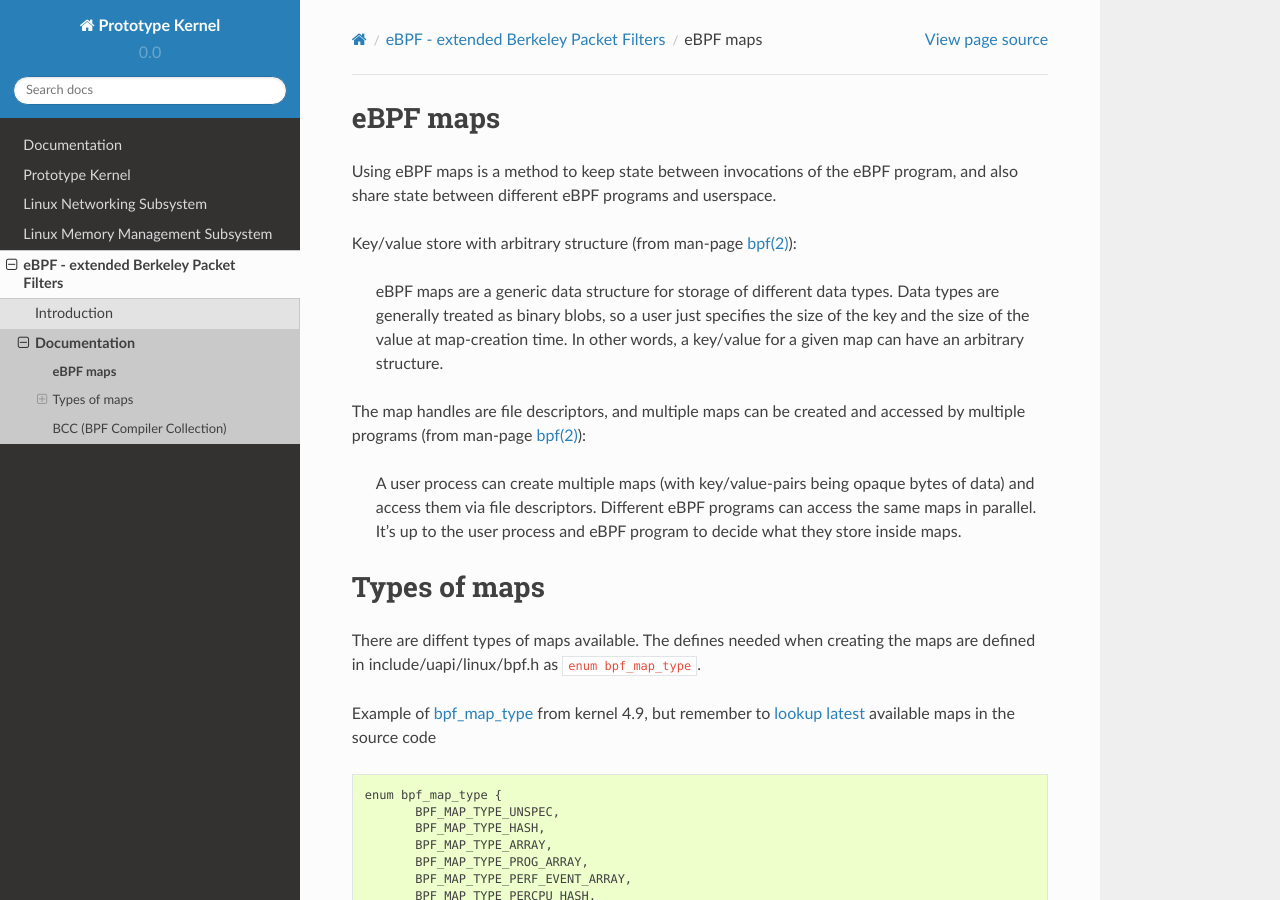
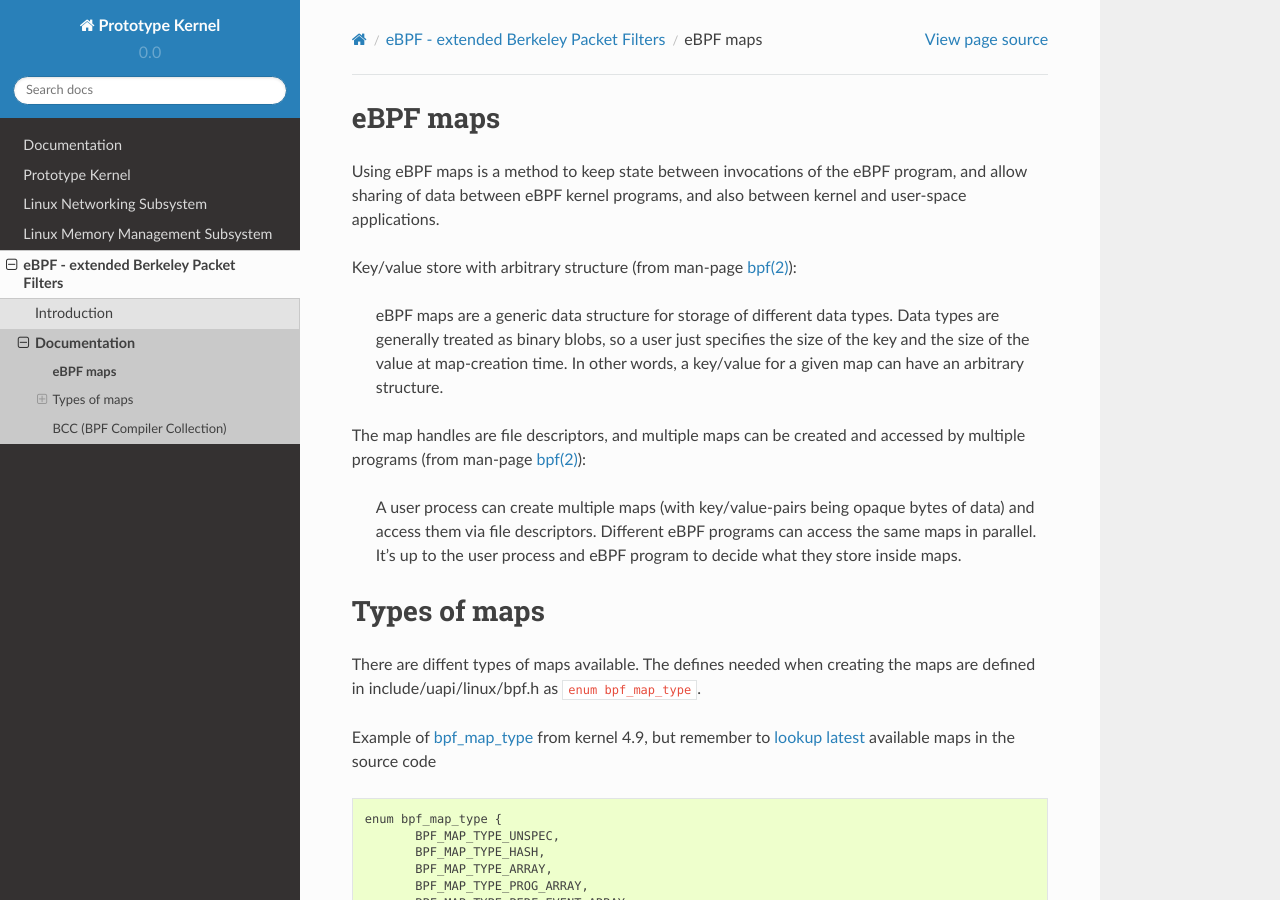
Before and after one commit to netoptimizer/prototype-kernel, a Sphinx documentation site: the page built from kernel/Documentation/bpf/ebpf_maps.rst, in a window 1280 px wide and 900 px high. Built offline with Sphinx 7.4.7 and the Read the Docs theme 2.0.0, drawn with Linux system fonts in a browser that asks for light colours.

Commit message:
doc: make description of eBPF maps more sharp based on bpf(2)
Signed-off-by: Jesper Dangaard Brouer <brouer@redhat.com>

```diff
--- a/kernel/Documentation/bpf/ebpf_maps.rst
+++ b/kernel/Documentation/bpf/ebpf_maps.rst
@@ -3,8 +3,8 @@ eBPF maps
 =========
 
 Using eBPF maps is a method to keep state between invocations of the
-eBPF program, and also share state between different eBPF programs and
-userspace.
+eBPF program, and allow sharing of data between eBPF kernel programs,
+and also between kernel and user-space applications.
 
 Key/value store with arbitrary structure (from man-page `bpf(2)`_):
 
```
